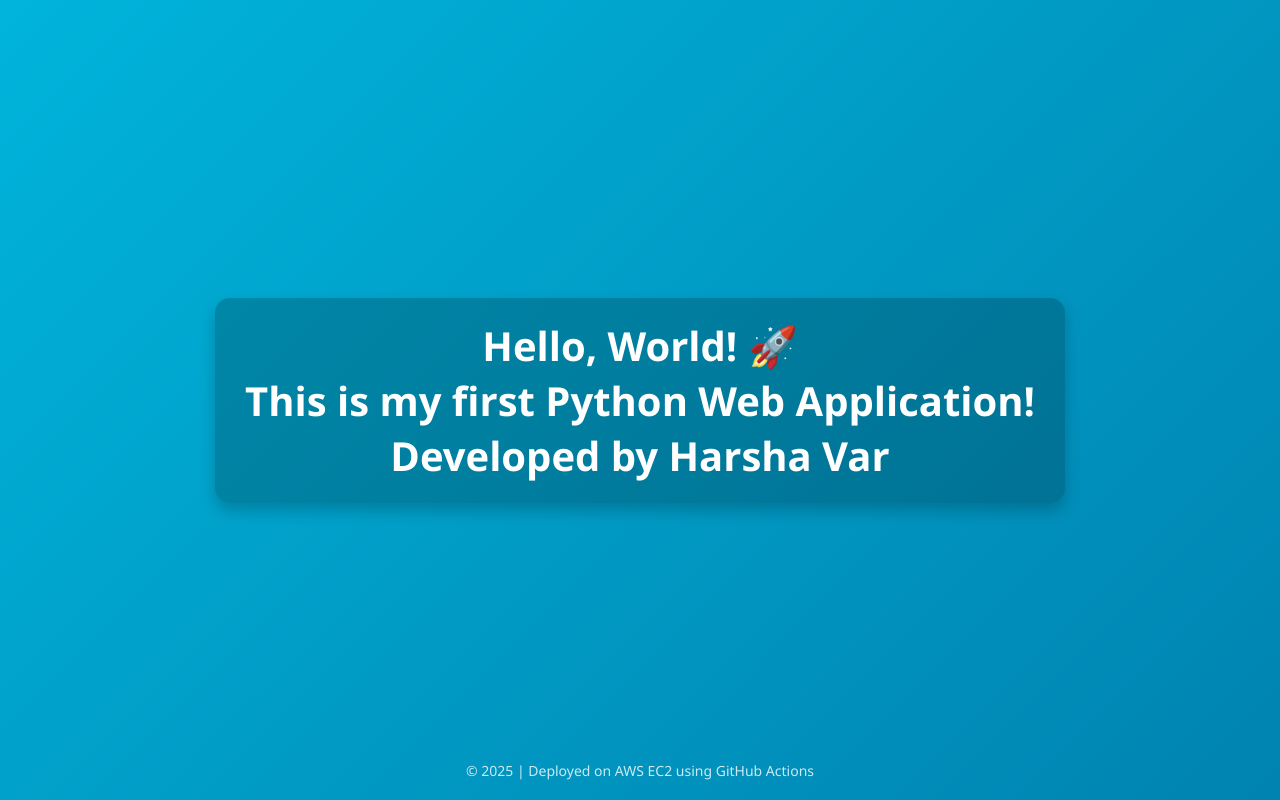
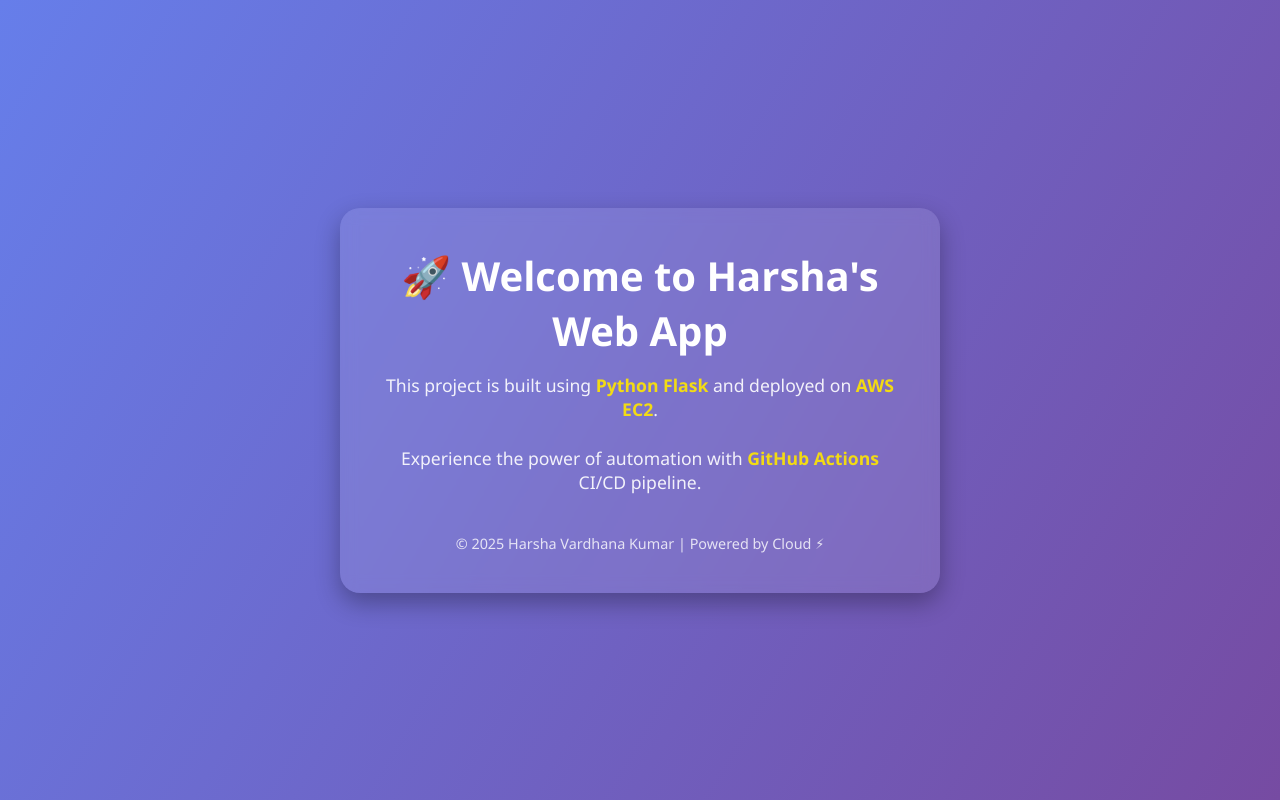
Before and after one commit to Harshavks69/mywebapp, a Flask app: page / in a window 1280 px wide. Run offline with Flask 3, Linux system fonts and the light colour scheme.

Commit message:
index.html total code is changed for testing purpose

```diff
--- a/templates/index.html
+++ b/templates/index.html
@@ -2,55 +2,71 @@
 <html lang="en">
 <head>
     <meta charset="UTF-8">
-    <title>My First Web App</title>
+    <title>Harsha's Python Web App</title>
     <style>
-        body {
+        * {
             margin: 0;
             padding: 0;
+            box-sizing: border-box;
+        }
+
+        body {
             font-family: 'Segoe UI', Tahoma, Geneva, Verdana, sans-serif;
-            background: linear-gradient(135deg, #00b4db, #0083b0);
+            background: linear-gradient(120deg, #667eea, #764ba2);
             color: #fff;
+            height: 100vh;
             display: flex;
             flex-direction: column;
             align-items: center;
             justify-content: center;
-            height: 100vh;
             text-align: center;
+            padding: 20px;
+        }
+
+        .card {
+            background: rgba(255, 255, 255, 0.1);
+            padding: 40px;
+            border-radius: 20px;
+            box-shadow: 0 10px 25px rgba(0, 0, 0, 0.3);
+            backdrop-filter: blur(8px);
+            max-width: 600px;
         }
 
         h1 {
             font-size: 2.5rem;
-            background-color: rgba(0, 0, 0, 0.2);
-            padding: 20px 30px;
-            border-radius: 15px;
-            box-shadow: 0 8px 16px rgba(0,0,0,0.2);
-            animation: fadeInUp 1s ease-in-out;
+            margin-bottom: 15px;
+            animation: fadeIn 1.2s ease-out;
         }
 
-        @keyframes fadeInUp {
-            from {
-                opacity: 0;
-                transform: translateY(30px);
-            }
-            to {
-                opacity: 1;
-                transform: translateY(0);
-            }
+        p {
+            font-size: 1.1rem;
+            opacity: 0.9;
+            margin-bottom: 25px;
+        }
+
+        .highlight {
+            color: #ffe600;
+            font-weight: bold;
         }
 
         footer {
-            position: absolute;
-            bottom: 20px;
-            font-size: 14px;
+            margin-top: 40px;
+            font-size: 0.9rem;
             opacity: 0.8;
+        }
+
+        @keyframes fadeIn {
+            from { opacity: 0; transform: translateY(20px); }
+            to { opacity: 1; transform: translateY(0); }
         }
     </style>
 </head>
 <body>
-    <h1>Hello, World! 🚀<br>This is my first Python Web Application!<br>Developed by <strong>Harsha Var</strong></h1>
-
-    <footer>
-        &copy; 2025 | Deployed on AWS EC2 using GitHub Actions
-    </footer>
+    <div class="card">
+        <h1>🚀 Welcome to Harsha's Web App</h1>
+        <p>This project is built using <span class="highlight">Python Flask</span> and deployed on <span class="highlight">AWS EC2</span>.</p>
+        <p>Experience the power of automation with <span class="highlight">GitHub Actions</span> CI/CD pipeline.</p>
+        <footer>© 2025 Harsha Vardhana Kumar | Powered by Cloud ⚡</footer>
+    </div>
 </body>
 </html>
```
